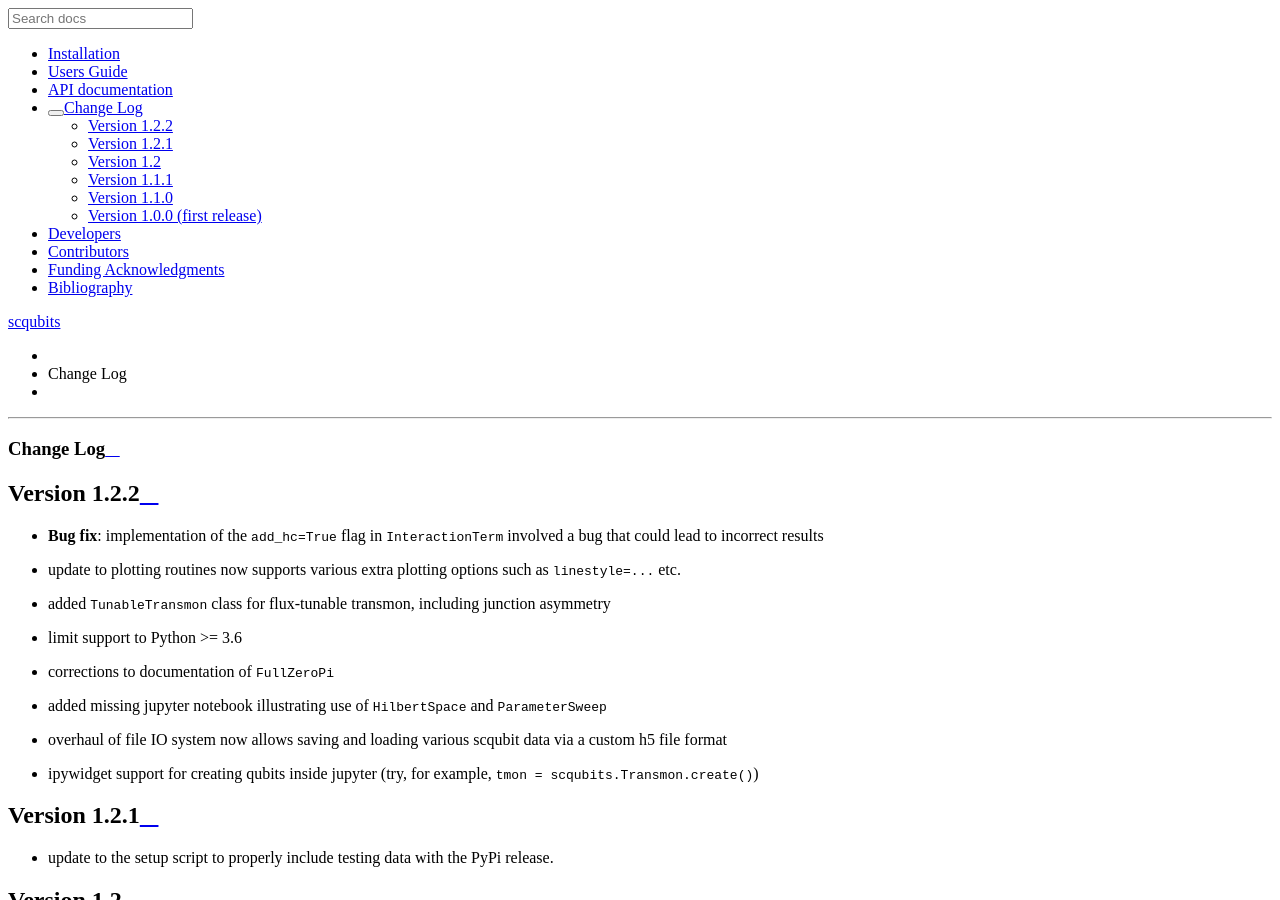
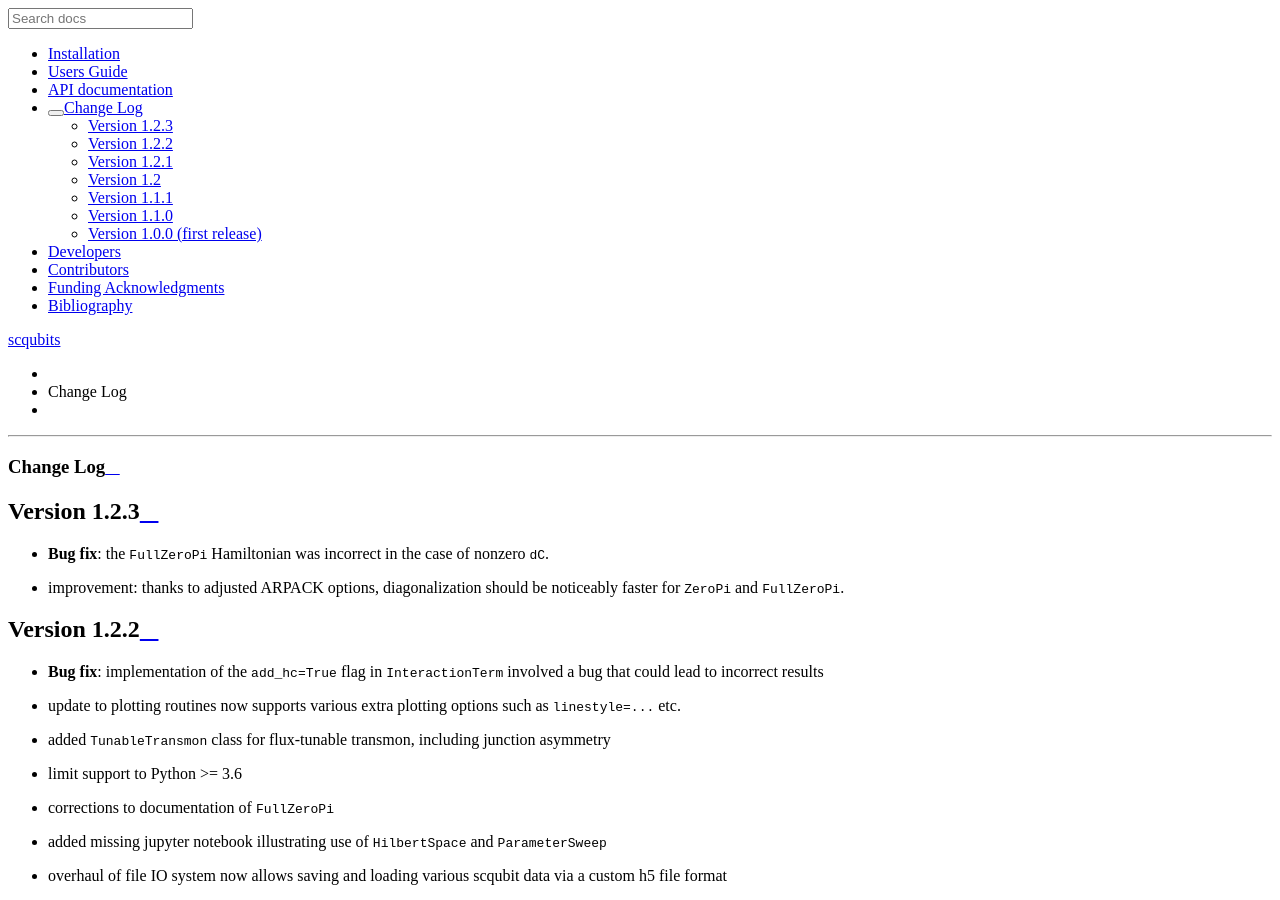
Before and after one commit to scqubits/scqubits, a Sphinx documentation site: the page built from docs/source/changelog.rst, in a window 1280 px wide and 900 px high. Built offline with Sphinx 7.4.7 and the Read the Docs theme 2.0.0, drawn with Linux system fonts in a browser that asks for light colours; pages that are not in the unit, such as notebooks, are missing from menus.

Commit message:
Adding info for v1.2.3

```diff
--- a/docs/source/changelog.rst
+++ b/docs/source/changelog.rst
@@ -6,6 +6,13 @@
 **********
 Change Log
 **********
+
+Version 1.2.3
++++++++++++++
+
+- **Bug fix**: the ``FullZeroPi`` Hamiltonian was incorrect in the case of nonzero ``dC``.
+- improvement: thanks to adjusted ARPACK options, diagonalization should be noticeably faster for ``ZeroPi`` and ``FullZeroPi``.
+
 
 Version 1.2.2
 +++++++++++++
```
